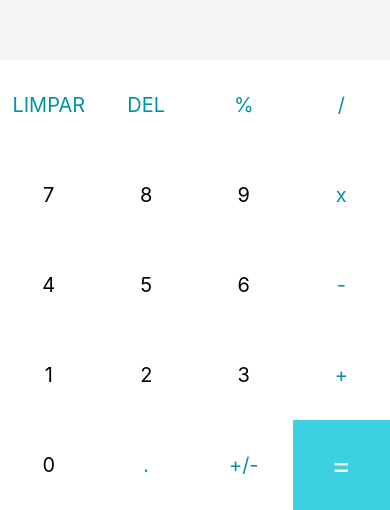
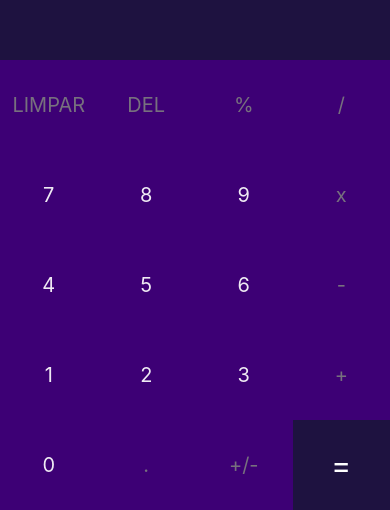
Before and after one commit to helciosp/calculadora, a React Native app: screen / in a window 390 px wide. Shown: the part 334-844 px from the top of the page. Built offline with nearby package versions, Linux system fonts and the light colour scheme.

Commit message:
Alterando cor do aplicativo

```diff
--- a/App.js
+++ b/App.js
@@ -7,6 +7,7 @@
 
   const [currentNumber, setCurrentNumber] = useState('')
   const [lastNumber, setLastNumber] = useState('')
+
 
 
   function calculator(){
@@ -78,15 +79,15 @@
       {/* Area onde os botões são exibidos*/}
       <View style={styles.buttons}>
 
-        {buttons.map((button) =>
-          button === '=' ? // Mapeamento do botão =
-        <TouchableOpacity onPress={() => handleInput(button)} key={button} style={[styles.button, {backgroundColor: '#3dd0e3'}]}>
+        {buttons.map((button) => button === '=' ?
+
+        <TouchableOpacity onPress={() => handleInput(button)} key={button} style={[styles.button, {backgroundColor: '#1e1240'}]}>
           <Text style={[styles.textButton, {color: 'white', fontSize: 30}]}>{button}</Text>
         </TouchableOpacity>
-          : // Mapeamento dos outros botões
-          <TouchableOpacity onPress={() => handleInput(button)} key={button} style={styles.button}>
-            <Text style={[styles.textButton, {color: typeof(button) === 'number' ? 'black': '#0093a6'}]}>{button}</Text>
-          </TouchableOpacity>
+        :
+        <TouchableOpacity onPress={() => handleInput(button)} key={button} style={styles.button}>
+          <Text style={[styles.textButton, {color: typeof(button) === 'number' ? '#efeaf3': '#77707e'}]}>{button}</Text>
+        </TouchableOpacity>
         )}
       </View>
     </View>
@@ -101,17 +102,17 @@
   results: {
     flex: 2,
     justifyContent: 'center',
-    backgroundColor: '#f5f5f5'
+    backgroundColor: '#1e1240'
   },
   resultText: {
-    color: '#282F38',
+    color: '#ffffff',
     fontSize: 32,
     fontWeight: 'bold',
     padding: 12,
-    textAlign: 'right'
+    textAlign: 'right',
   },
   historyText:{
-    color: "#7c7c7c",
+    color: "#717075",
     fontSize: 20,
     marginRight: 10,
     alignSelf: 'flex-end',
@@ -121,7 +122,7 @@
     flexWrap: 'wrap',
   },
   button: {
-    backgroundColor: 'white',
+    backgroundColor: '#3d0075',
     alignItems: 'center',
     justifyContent: 'center',
     minWidth: 90,
```
